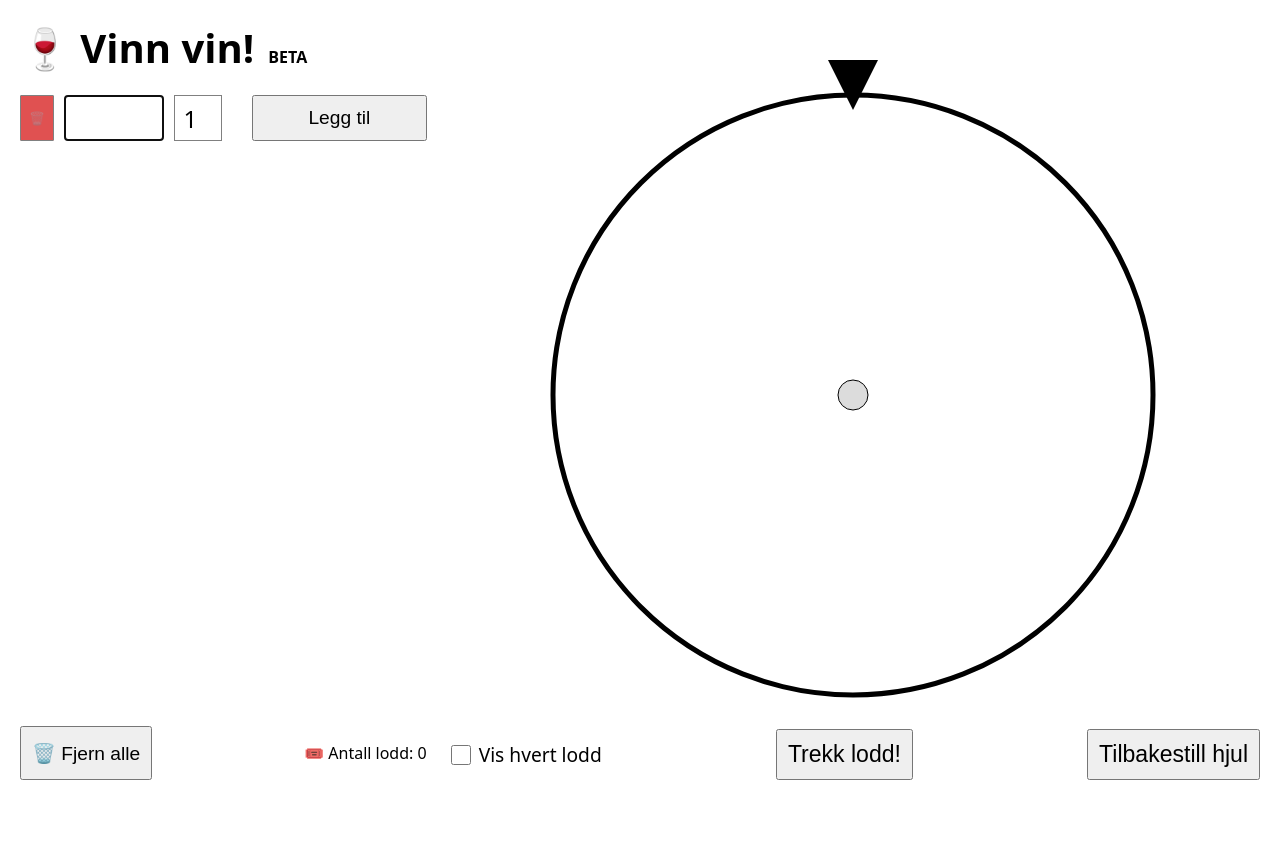
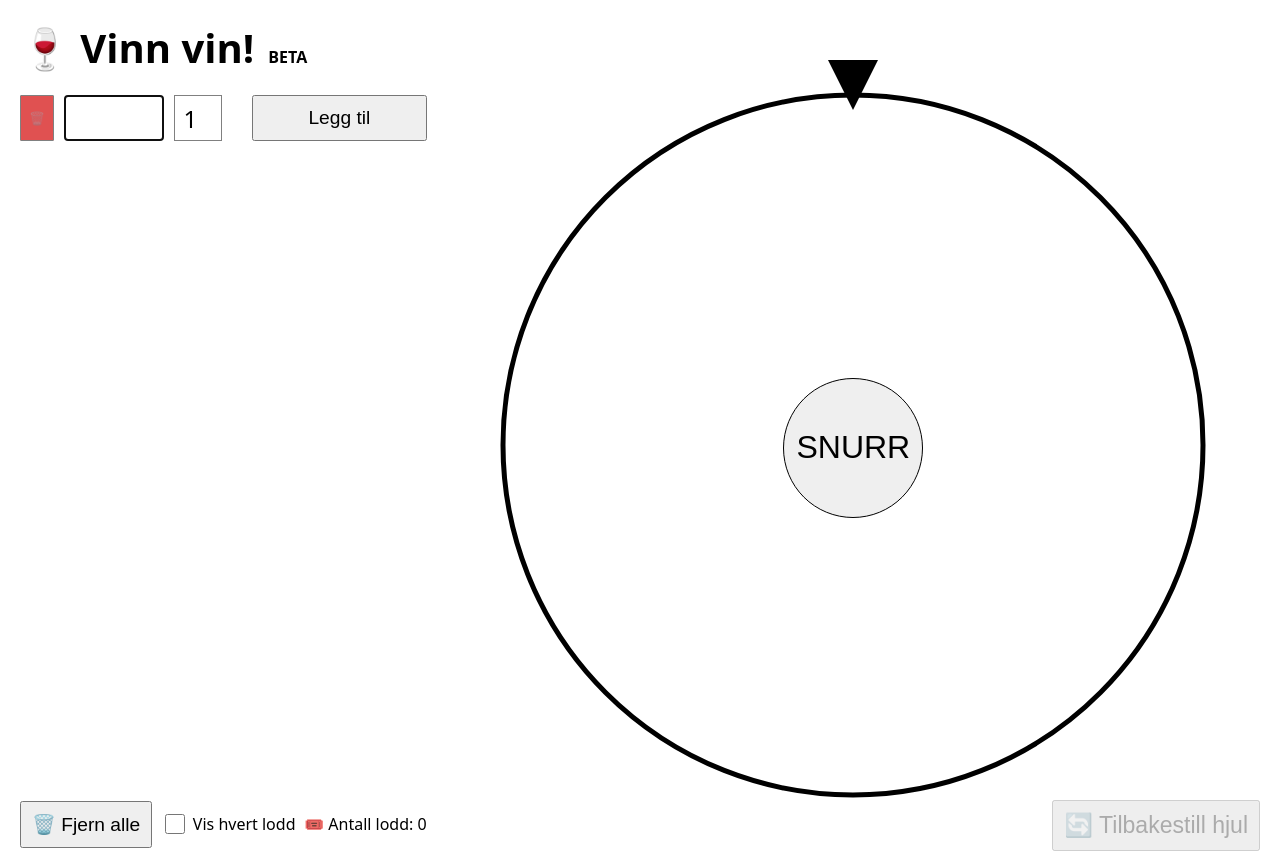
Before and after one commit to OleSkaar/vinn-vin, a SvelteKit app: page / in a window 1280 px wide. Before the commit the page ends 800 px from the top, so only its background shows below. Built offline with nearby package versions, Linux system fonts and the light colour scheme.

Commit message:
Move buttons/layout and QoL fixes

```diff
--- a/src/components/Participants.svelte
+++ b/src/components/Participants.svelte
@@ -1,6 +1,13 @@
 <script lang="ts">
 	import { participants } from '../stores/participants';
+	import { ticketLineStore } from '../stores/ticketLines';
 	import { getColorHashFromString, isValidParticipant } from '../utils';
+
+	let ticketLines: boolean;
+
+	ticketLineStore.subscribe(value => {
+		ticketLines = value;
+	})
 
 	$: hasInvalidParticipant = !$participants.every(isValidParticipant);
 
@@ -28,6 +35,10 @@
 		];
 	};
 
+	const toggleTicketLines = () => {
+		ticketLineStore.update(value => !value);
+	}
+
 	const removeParticipant = (id: number) => {
 		$participants = $participants.filter((participant) => participant.id !== id);
 	};
@@ -37,9 +48,7 @@
 	};
 
 	const submitOnEnter = (e: KeyboardEvent) => {
-		console.log('Submit', e);
 		if (e.key === 'Enter') {
-			console.log('Hi');
 			addParticipant();
 		}
 	};
@@ -98,8 +107,12 @@
 		<button on:click={addParticipant}>Legg til</button>
 	</div>
 	<div class="controls">
-	<button class="reset" on:click={resetParticipants}>🗑️ Fjern alle</button>
-	<p>🎟️ Antall lodd: {totalTickets}</p>
+		<button class="reset" on:click={resetParticipants}>🗑️ Fjern alle</button>
+		<div class="show-tickets-container">
+			<input class="ticketLines" type="checkbox" name="Ticket lines" on:click={toggleTicketLines} />
+			<label for="Ticket lines">Vis hvert lodd</label>
+		</div>
+		<p>🎟️ Antall lodd: {totalTickets}</p>
 	</div>
 </div>
 
@@ -128,6 +141,12 @@
 		font-size: 1.2em;
 		cursor: pointer;
 		padding: 10px;
+	}
+
+	.ticketLines {
+		width: 20px;
+		height: 20px;
+		cursor: pointer;
 	}
 
 	.reset {
@@ -191,5 +210,12 @@
 	.controls {
 		display: flex;
 		justify-content: space-between;
+		align-items: center;
+	}
+
+	.show-tickets-container {
+		display: flex;
+		gap: 5px;
+		align-items: center;
 	}
 </style>
--- a/src/components/WheelOfFortune.svelte
+++ b/src/components/WheelOfFortune.svelte
@@ -4,10 +4,15 @@
 	import { findWinningTicket, participants } from '../stores/participants';
 	import { isValidParticipant } from '../utils';
 	import { drawTicket } from '../utils/drawTicket';
+	import { ticketLineStore } from '../stores/ticketLines';
 
 	export let diameter: number;
 
 	let ticketLines = false;
+
+	ticketLineStore.subscribe((value) => {
+		ticketLines = value;
+	});
 
 	$: radius = diameter / 2;
 
@@ -44,7 +49,6 @@
 	let prevWinningAngle = 0;
 	let rotation = startRotation;
 
-
 	const spinTheWheel = () => {
 		const audio = new Audio('drumroll.wav');
 		audio.play();
@@ -65,11 +69,14 @@
 	};
 
 	const resetWheel = () => {
+		if (confirm("Vil du tilbakestille hjulet?") === true) {
 			rotation = startRotation;
 		}
+	};
 </script>
 
 <div class="container">
+	<div class="wheelContainer">
 		<svg width={diameter} height={diameter} shape-rendering="geometricPrecision">
 			<g transform={`translate(${radius}, ${radius})`}>
 				<circle class="wheel" r={radius} cx={0} cy={0} stroke-width="5" />
@@ -86,16 +93,14 @@
 				fill="black"
 			/>
 		</svg>
+		<button class="spinTheWheel" on:click={spinTheWheel}>Snurr</button>
+	</div>
 	<div class="controls">
 		<!-- {#if winner.length > 0}
 			<p>{winner}</p>
 		{/if} -->
-		<div class="show-tickets-container">
-			<input type="checkbox" name="Ticket lines" bind:checked={ticketLines} />
-			<label for="Ticket lines">Vis hvert lodd</label>
-		</div>
-		<button on:click={spinTheWheel}>Trekk lodd!</button>
-		<button on:click={resetWheel}>Tilbakestill hjul</button>
+
+		<button disabled={rotation === startRotation} on:click={resetWheel}>🔄 Tilbakestill hjul</button>
 	</div>
 </div>
 
@@ -104,19 +109,9 @@
 		overflow: initial;
 	}
 
-
 	button {
 		font-size: 1.2em;
 		padding: 10px;
-		cursor: pointer;
-	}
-
-	input {
-		width: 20px;
-		height: 20px;
-	}
-
-	input[type='checkbox'] {
 		cursor: pointer;
 	}
 
@@ -145,15 +140,27 @@
 
 	.controls {
 		display: flex;
-		justify-content: space-between;
+		justify-content: flex-end;
+		gap: 20px;
 		align-items: center;
 		font-size: 1.2em;
 		width: 100%;
 	}
 
-	.show-tickets-container {
-		display: flex;
-		gap: 5px;
-		align-items: center;
+	.wheelContainer {
+		position: relative;
+	}
+
+	.spinTheWheel {
+		font-size: 2rem;
+		border-radius: 50%;
+		height: 140px;
+		width: 140px;
+		border: 1px solid black;
+		position: absolute;
+		text-transform: uppercase;
+		top: 50%;
+		left: 50%;
+		transform: translate(-50%, -50%);
 	}
 </style>
--- a/src/routes/+page.svelte
+++ b/src/routes/+page.svelte
@@ -2,7 +2,7 @@
 	import WheelOfFortune from '../components/WheelOfFortune.svelte';
 	import Participants from '../components/Participants.svelte';
 
-	$: diameter = 600;
+	$: diameter = 700;
 </script>
 
 <svelte:head>
--- /dev/null
+++ b/src/stores/ticketLines.ts
@@ -0,0 +1,3 @@
+import { writable } from 'svelte/store';
+
+export const ticketLineStore = writable(false);
```
Lines whose indentation alone changed are shown as unchanged.
